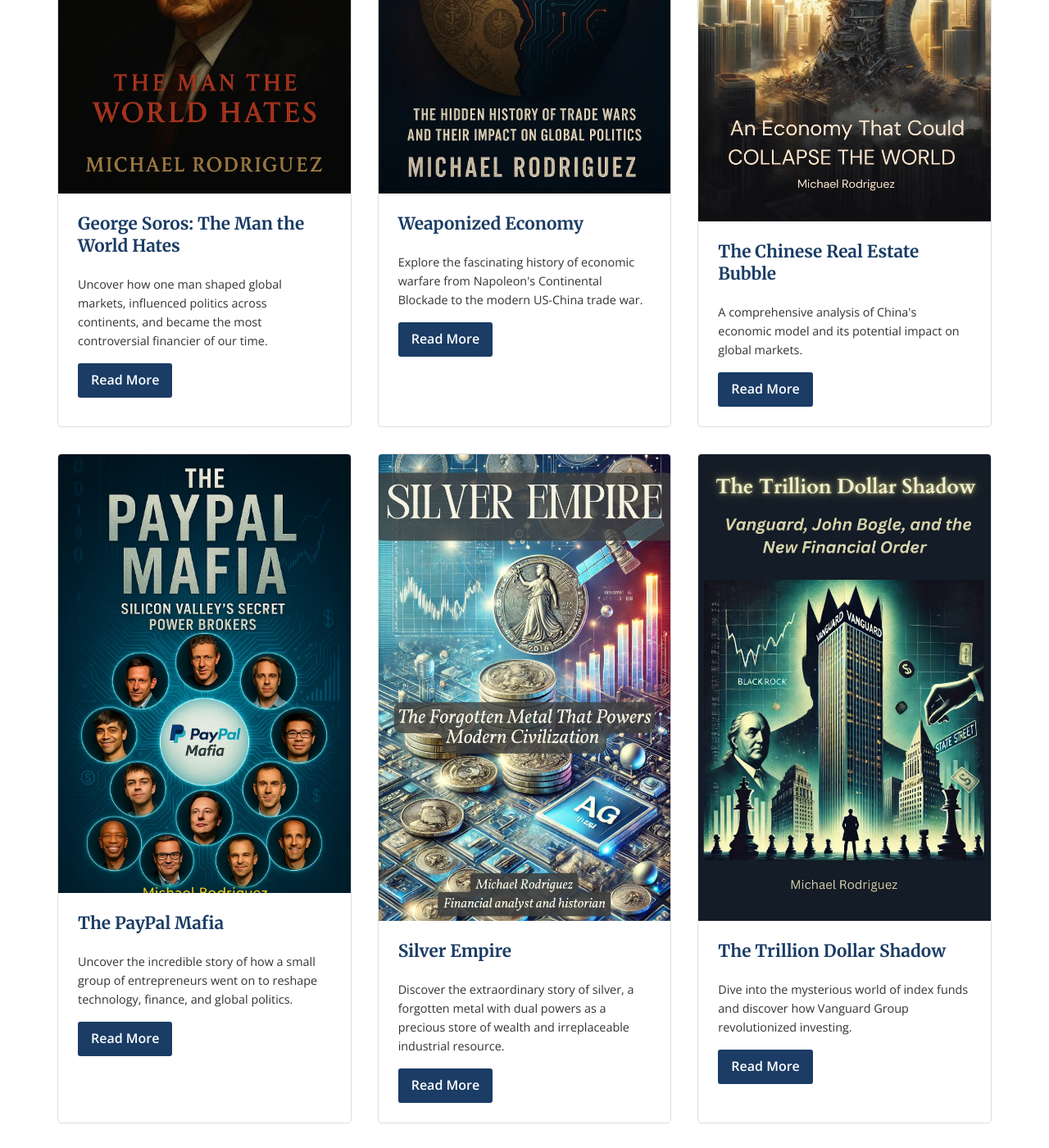
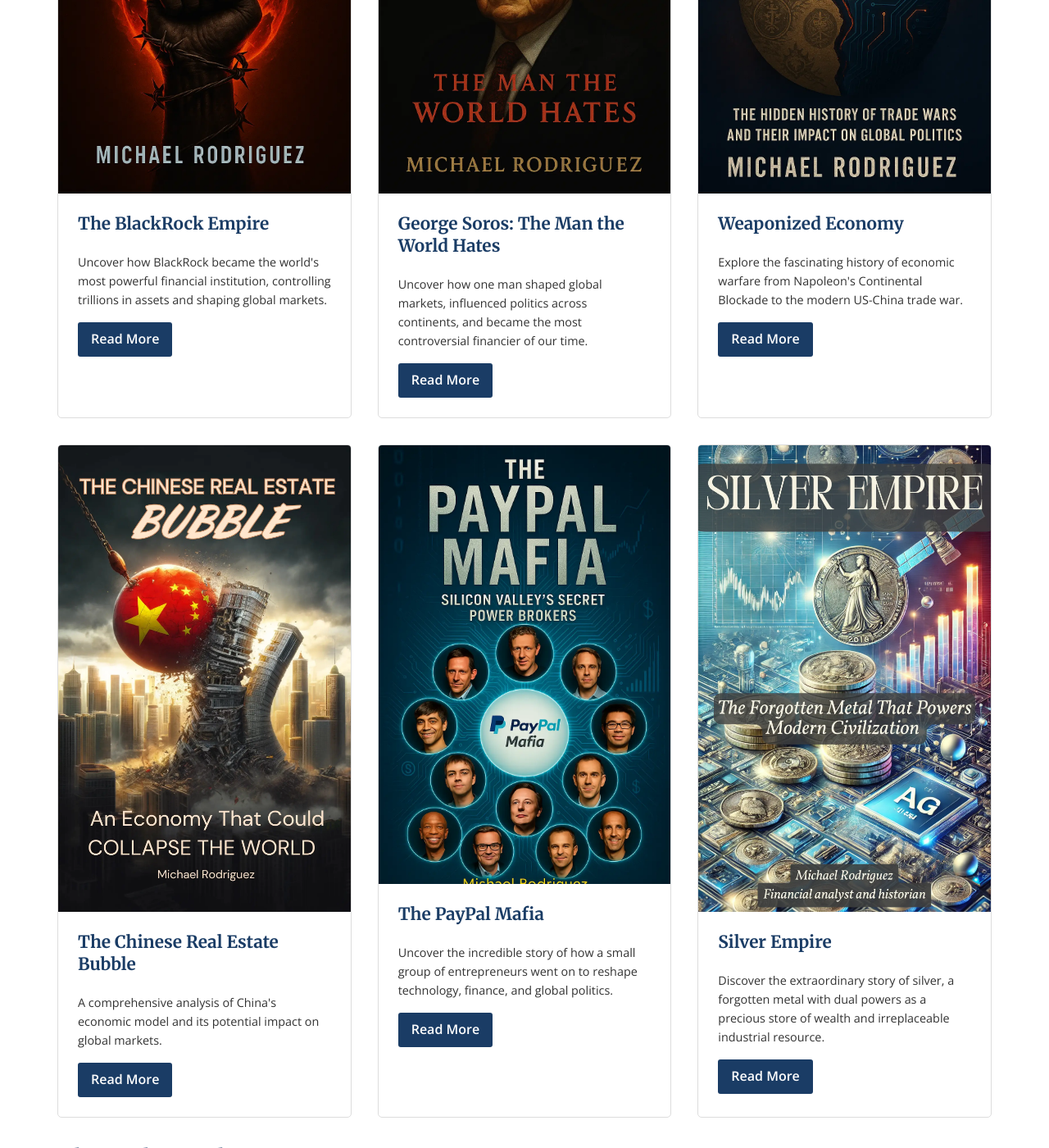
Before and after one commit to Zews123/michael-rodriguez-books, a Jekyll site: the page built from index.md, in a window 1280 px wide and 1400 px high, scrolled down 955 px. Shown: the whole window at 82% size. Built offline with Jekyll 4.4.1, drawn with Linux system fonts in a browser that asks for light colours.

Commit message:
Update index.md

```diff
--- a/index.md
+++ b/index.md
@@ -15,6 +15,15 @@
 
 ## Latest Books
 <div class="book-grid">
+  <div class="book-card">
+    <img src="{{ site.baseurl }}/assets/images/BlackRock-Empire.webp" alt="The BlackRock Empire Book Cover" style="max-width: 100%; height: auto;" loading="lazy">
+    <div class="book-card-content">
+      <h3>The BlackRock Empire</h3>
+      <p>Uncover how BlackRock became the world's most powerful financial institution, controlling trillions in assets and shaping global markets.</p>
+      <a href="{{ site.baseurl }}/books/blackrock-empire" class="btn">Read More</a>
+    </div>
+  </div>
+
   <div class="book-card">
     <img src="{{ site.baseurl }}/assets/images/George-Soros-Book-Cover.webp" alt="George Soros Book Cover" style="max-width: 100%; height: auto;" loading="lazy">
     <div class="book-card-content">
@@ -59,15 +68,6 @@
       <a href="{{ site.baseurl }}/books/silver-empire" class="btn">Read More</a>
     </div>
   </div>
-
-  <div class="book-card">
-    <img src="{{ site.baseurl }}/assets/images/Trillion_Dollar_Shadow.webp" alt="The Trillion Dollar Shadow Book Cover" style="max-width: 100%; height: auto;" loading="lazy">
-    <div class="book-card-content">
-      <h3>The Trillion Dollar Shadow</h3>
-      <p>Dive into the mysterious world of index funds and discover how Vanguard Group revolutionized investing.</p>
-      <a href="{{ site.baseurl }}/books/trillion-dollar-shadow" class="btn">Read More</a>
-    </div>
-  </div>
 </div>
 
 ## About the Author
```
